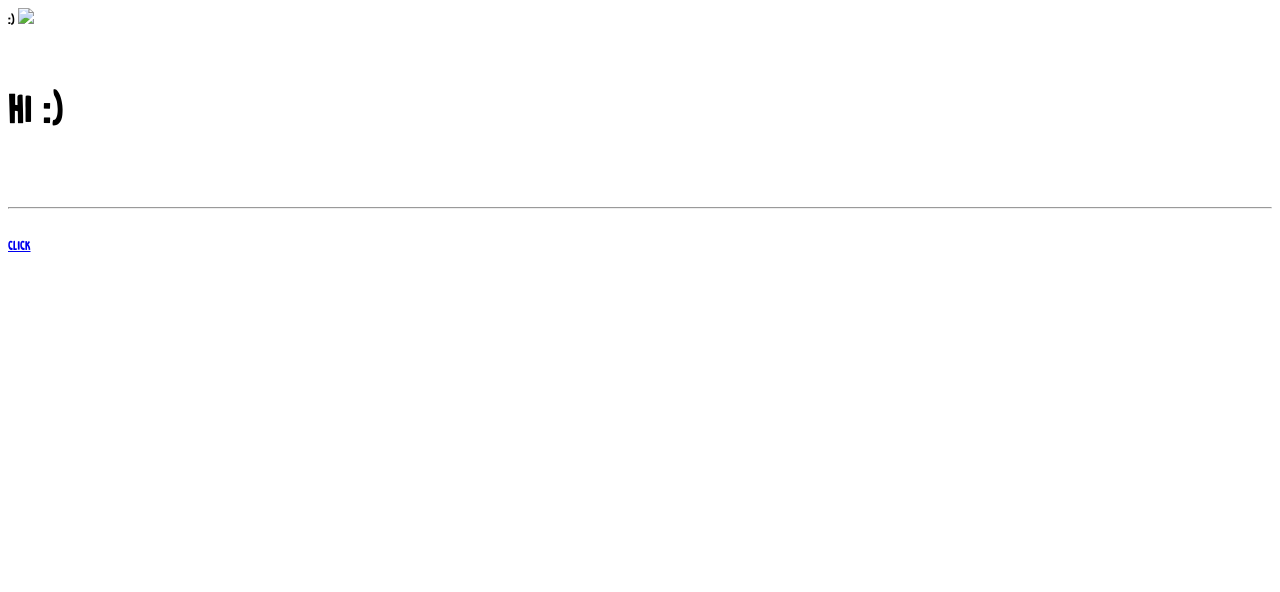
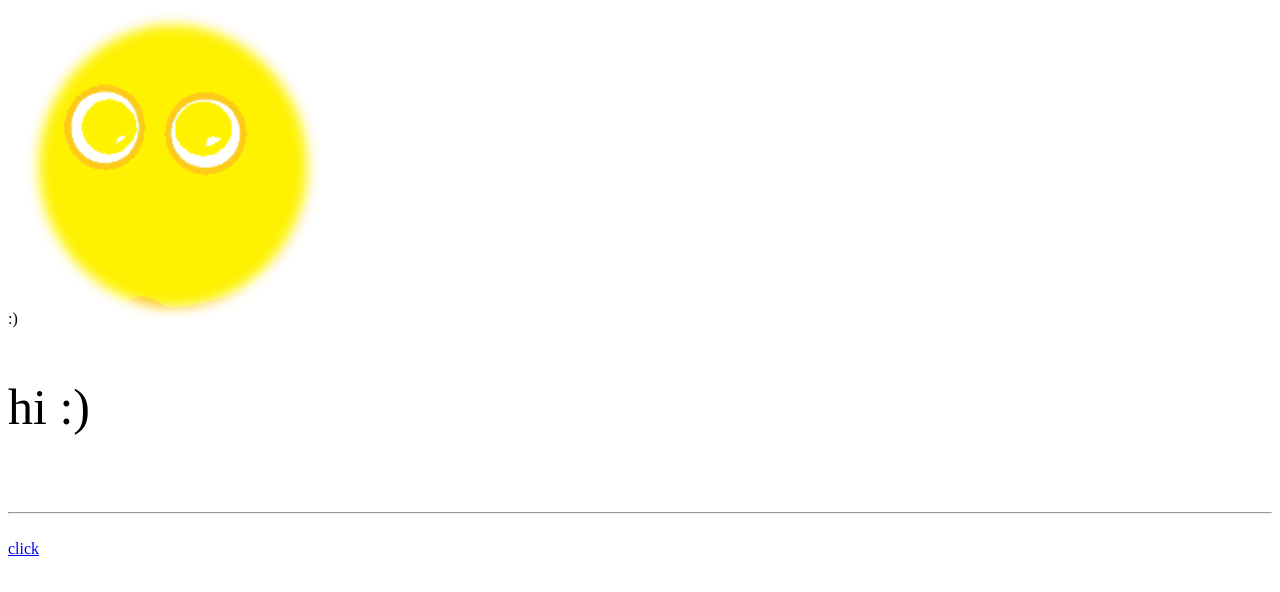
Before and after one commit to goos1248/goos1248.github.io, a plain HTML site: page index.html in a window 1280 px wide. Drawn offline with Linux system fonts and the light colour scheme; files whose address does not match are found by name.

Commit message:
Update index.html

```diff
--- a/index.html
+++ b/index.html
@@ -9,9 +9,9 @@
 }
     </style>
   </head>
-  <body style="font-family:goofont;display:flex；background-image:linear-gradient(#abcdef,#fedcba)“>
+  <body style="display:flex；background-image:linear-gradient(#abcdef,#fedcba)“>
     <div style="display:flex;align-items:center;justify-content:center;width:100vw;height：100vh;">
-    <img src="/goo_yellow.png"><p style="font-size:50px">hi :)</p>
+    <img src="/goo-yellow.png"><p style="font-size:50px">hi :)</p>
     <br><hr><br><a href="https://goos1248.com">click</a>
     </div>
   </body>
```
